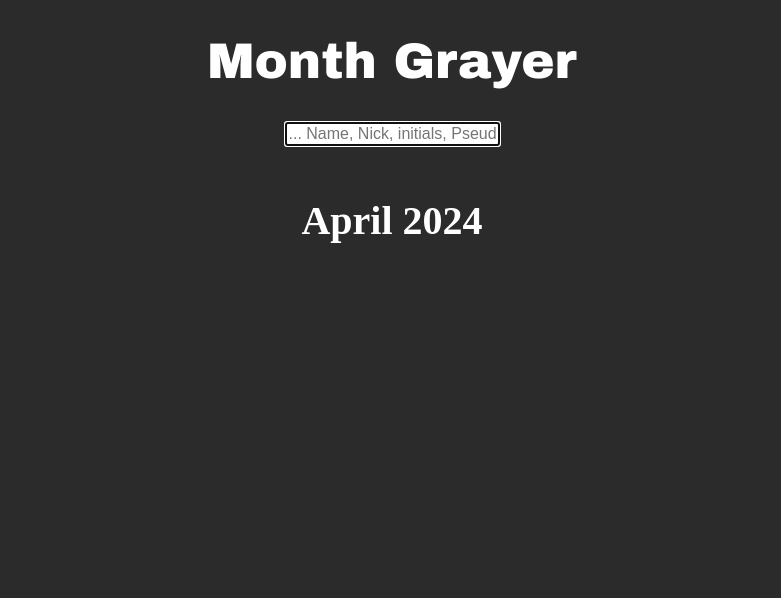
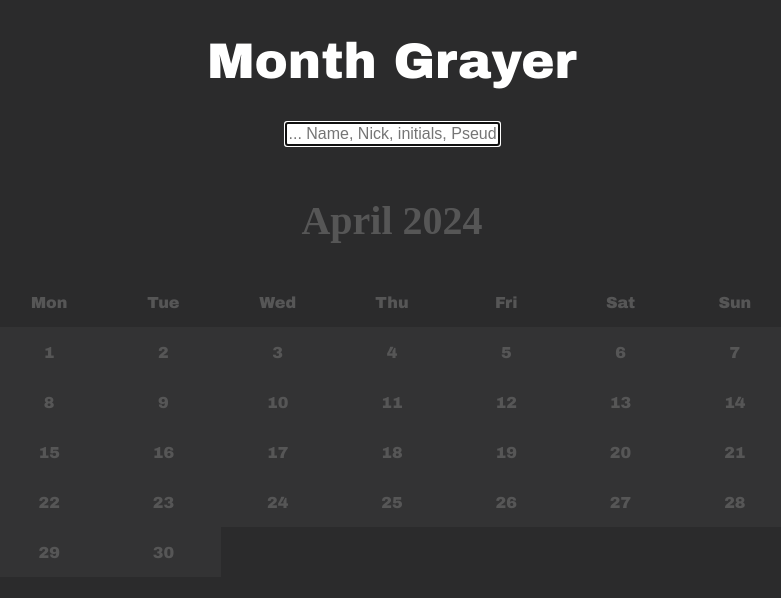
Before and after one commit to Bizbalt/MonthGrayer, a Flask app: page /MonthGreyer in a window 1280 px wide. Shown: the top 598 px of the page, without its empty margins (248-1029 px from the left). Run offline with Flask 3, Linux system fonts and the light colour scheme.

Commit message:
:construction: moved the whole calendar back into a fade div for easy animation

```diff
--- a/static/user_check.js
+++ b/static/user_check.js
@@ -9,7 +9,7 @@ async function check_user() {
         return
     }
     if (user === "") { // catch empty input
-        auto_fade_out(document.getElementById("calendar_table"))
+        auto_fade_out(document.getElementById("calendarContainer"))
         return
     }
     const response = await fetch(url + `/user/${user}`)
@@ -18,7 +18,7 @@ async function check_user() {
     btn.innerHTML = "Create new user " + user + "?";
     // fade in calendarContainer if user is not none
     if (responseText === "no user found" || responseText === "") {
-        auto_fade_out(document.getElementById("calendar_table"))
+        auto_fade_out(document.getElementById("calendarContainer"))
         if (responseText === "no user found") {
             current_user = ""
             create_user_opportunity = 3
@@ -30,7 +30,7 @@ async function check_user() {
         current_user = user
         fillTable()
         //  ToDo: compute the view and then fade in
-        auto_fade_in(document.getElementById("calendar_table"))
+        auto_fade_in(document.getElementById("calendarContainer"))
     }
 }
 
--- a/templates/MonthGreyer.html
+++ b/templates/MonthGreyer.html
@@ -208,9 +208,13 @@
         visible.</button>
     <br>
 
+
+    <fade_div class="fade_div" id="calendarContainer" >
+    <style> {opacity: 20; } </style>
     <h2 id="month_year" style="text-align: center; font-size: 40px;"></h2>
-    <table id="calendar_table" style="opacity: 0%;">
+    <table id="calendar_table" >
     </table>
+    </fade_div>
 
 </body>
 
```
